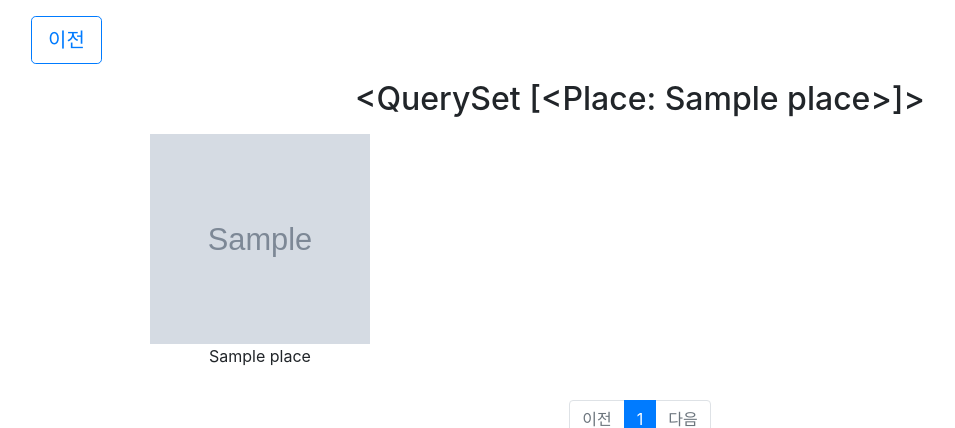
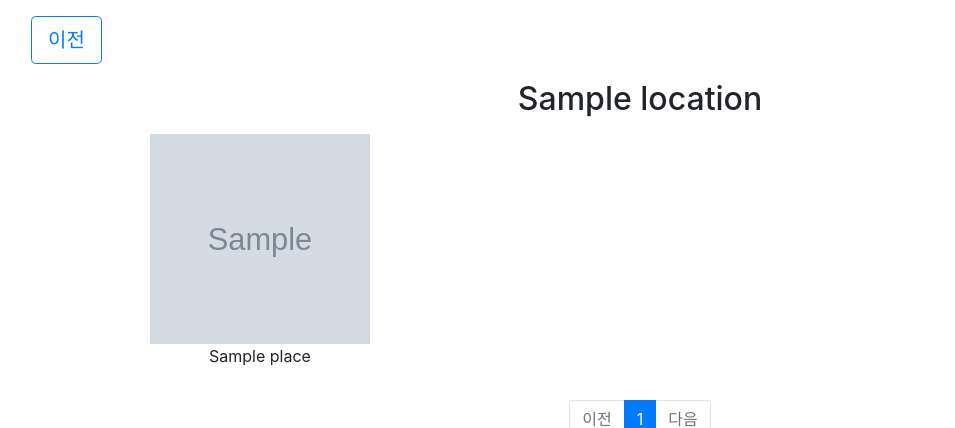
Before and after one commit to wnstjd5408/Django-board, a Django app: page /locations/1 in a window 1280 px wide. Shown: the top 428 px of the page, without its empty margins (0-955 px from the left). Run offline with Django 3.2, Linux system fonts and the light colour scheme; tables that the repository leaves empty hold one stand-in row (values such as "Sample post"); grey boxes marked "Sample" are stand-in pictures; parts of the project's set-up code (start-up, migrations or seed data) failed here and were passed over; some libraries are stand-ins or nearby versions.

Commit message:
view랑 placelist 수정

```diff
--- a/Django-board/board/place/views.py
+++ b/Django-board/board/place/views.py
@@ -23,11 +23,13 @@ class LocationDetailView(MultipleObjectMixin, DetailView):
     # def get_queryset(self):
     #     return Location.objects.order_by('id')
 
-    def get_context_data(self, object_list=None, ** kwargs):
+    def get_context_data(self,  ** kwargs):
         object_list = Place.objects.filter(location=self.get_object())
 
-        context = super().get_context_data(object_list=object_list, **kwargs)
-        context['name'] = Place.objects.filter(location=self.kwargs['pk'])
+        context = super().get_context_data(object_list=object_list, ** kwargs)
+
+        context['location'] = Location.objects.filter(
+            id=self.kwargs['pk'])
         return context
         # context = super(LocationDetailView, self).get_context_data(**kwargs)
         # context['list'] = Place.objects.filter(location=self.kwargs['pk'])
--- a/Django-board/board/templates/place/placelist.html
+++ b/Django-board/board/templates/place/placelist.html
@@ -15,7 +15,7 @@
 <body>
 
     <a href="{% url 'location:idx' %}" class=" col-auto text-center "><button class="btn btn-lg btn-outline-primary m-3">이전</button></a>
-    <h2 class='text-center'>{{name}}</h2>
+    <h2 class='text-center'>{{location.0.location_name}}</h2>
 
 
     <div class ='container my-3'>
```
